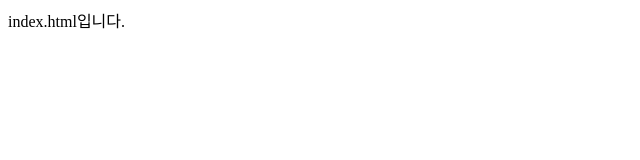
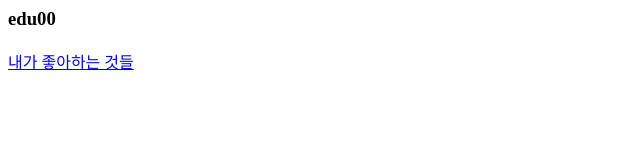
Before and after one commit to imwooki/reskill2024, a plain HTML site: page index.html in a window 1280 px wide. Shown: the whole page, without its empty margins (0-640 px from the left). Drawn offline with Linux system fonts and the light colour scheme.

Commit message:
index 변경, 링크 걸어줌

```diff
--- a/index.html
+++ b/index.html
@@ -1 +1,3 @@
-index.html입니다.
+<h3>edu00</h3>
+
+<a href="html/006.html"> 내가 좋아하는 것들</a>
```
